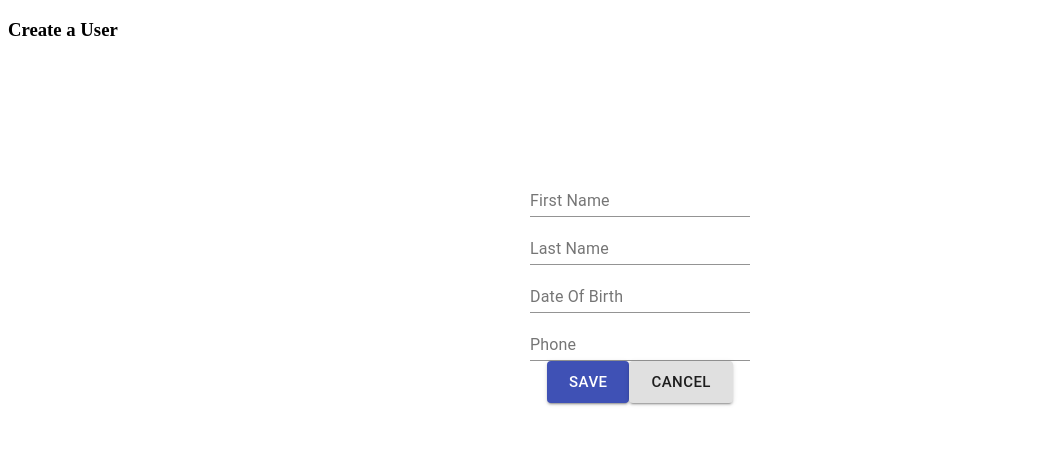
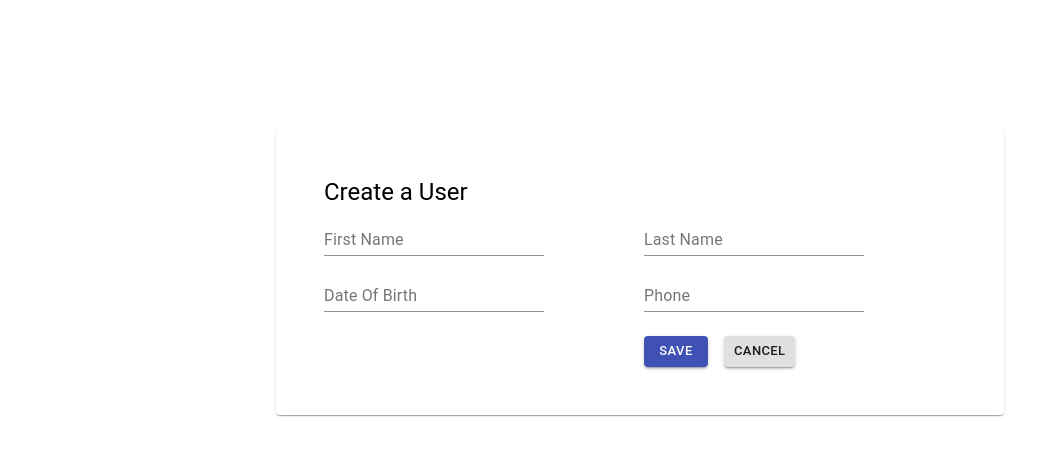
Before and after one commit to i-mckinney/regulatory-dashboard, a React (Create React App) app in the folder userapp/: page /user/new in a window 1280 px wide. Shown: the top 456 px of the page, without its empty margins (0-1059 px from the left). Built offline with nearby package versions, Linux system fonts and the light colour scheme.

Commit message:
Refactor UserForm

```diff
--- a/userapp/src/components/user/UserCreate.js
+++ b/userapp/src/components/user/UserCreate.js
@@ -26,8 +26,7 @@ const UserCreate = (props) => {
 
     return (
     <div>
-        <h3>Create a User</h3>
-        <UserForm initialUser={initialUser} onSubmit={onSubmit} />
+        <UserForm header="Create a User" initialUser={initialUser} onSubmit={onSubmit} />
     </div>
     )
 }
--- a/userapp/src/components/user/UserForm.js
+++ b/userapp/src/components/user/UserForm.js
@@ -1,13 +1,29 @@
 import React, { useState } from 'react'
-import { makeStyles, Button, Grid }  from '@material-ui/core'
+import { makeStyles, Button, Grid, Typography }  from '@material-ui/core'
 import HelixTextField from '../controls/HelixTextField'
 
 // Styling used for MaterialUI
 const userFormStyles = makeStyles(() => ({
-    userForm: {
+    userFormStyle: {
         marginTop: '8rem',
         width: '50%',
         margin: 'auto',
+        boxShadow: '0px 2px 1px -1px rgba(0, 0, 0, 0.2), 0px 1px 1px 0px rgba(0, 0, 0, 0.14), 0px 1px 3px 0px rgba(0, 0, 0, 0.12)',
+        transition: 'box-shadow 280ms cubic-bezier(0.4, 0, 0.2, 1)',
+        display: 'block',
+        position: 'relative',
+        padding: '48px',
+        borderRadius: '4px',
+    },
+    buttonStyle: {
+        '& button': {
+            marginTop: '16px',
+            marginRight: '16px',
+        },
+        '& a': {
+            marginTop: '16px',
+            marginRight: '16px',
+        }
     },
 }));
 
@@ -17,7 +33,7 @@ const userFormStyles = makeStyles(() => ({
  * @return {JSX} UserForm site with input form to fill in
  * routed at /user/new
  */
-const UserForm = ({ initialUser, onSubmit}) => {
+const UserForm = ({ initialUser, header, onSubmit}) => {
     // Set user with preset empty data for user creation e.g. { FirstName: "", LastName: "", ...}
     const [user, setUser] = useState(initialUser)
 
@@ -35,49 +51,15 @@ const UserForm = ({ initialUser, onSubmit}) => {
     const handleInputChange = (event) => {
         const { name, value } = event.target
         setUser({ ...user, [name]: value })
-        // validate(name, value)
+        validate(name, value)
     }
 
     /**
-     * TODO: Function will need to change
      * @param {string} name represent accessor of the object
      * @param {string} value represent the keyboard input value from the event object
      */
-    // const validate = (name, value) => {
-    //     switch(name) {
-    //         case "FirstName":
-    //             if(value.length > 3) {
-    //                 console.log("no name")
-    //                 setErrors({ ...user, [name]: ""})
-    //             } else {
-    //                 setErrors({ ...user, [name]: "First name cannot be empty"})
-    //             }
-    //             break
-    //         case "LastName":
-    //             if(value.length > 3) {
-    //                 setErrors({ ...user, [name]: ""})
-    //             } else {
-    //                 setErrors({ ...user, [name]: "Last name cannot be empty"})
-    //             }
-    //             break
-    //         case "DateOfBirth":
-    //             if(value.length === 8) {
-    //                 setErrors({ ...user, [name]: ""})
-    //             } else {
-    //                 setErrors({ ...user, [name]: "Date of Birth should be  MMDDYYYY"})
-    //             }
-    //             break
-    //         case "Phone":
-    //             if(value.length === 10) {
-    //                 setErrors({ ...user, [name]: ""})
-    //             } else {
-    //                 setErrors({ ...user, [name]: "Phone must have length of 10"})
-    //             }
-    //             break
-    //         default:
-    //             break
-    //     }
-    // }
+    const validate = (name, value) => {
+    }
 
     /**
      * @param {Object} event the event object
@@ -90,11 +72,13 @@ const UserForm = ({ initialUser, onSubmit}) => {
 
     return (
     <div>
-        <form className={userFormClasses.userForm} autoComplete="off" onSubmit={onSubmitForm}>
+        <form className={userFormClasses.userFormStyle} autoComplete="off" onSubmit={onSubmitForm}>
+            <Typography variant="h5" component="h2">{header}</Typography>
             <Grid container
-                direction="column"
-                justify="center"
-                alignItems="center">
+                direction="row"
+                justify="flex-start"
+                alignItems="flex-start"
+                spacing={1}>
                 <Grid item xs={6}>
                     <HelixTextField
                     name='FirstName'
@@ -102,7 +86,6 @@ const UserForm = ({ initialUser, onSubmit}) => {
                     value={user.FirstName}
                     onChange={handleInputChange}
                     />
-                    {errors.FirstName.length > 0 && <span className='error'>{errors.FirstName}</span>}
                 </Grid>
                 <Grid item xs={6}>
                     <HelixTextField
@@ -111,7 +94,6 @@ const UserForm = ({ initialUser, onSubmit}) => {
                     value={user.LastName}
                     onChange={handleInputChange}
                     />
-                    {errors.LastName.length > 0 && <span className='error'>{errors.LastName}</span>}
                 </Grid>
                 <Grid item xs={6}>
                     <HelixTextField
@@ -120,7 +102,6 @@ const UserForm = ({ initialUser, onSubmit}) => {
                     value={user.DateOfBirth}
                     onChange={handleInputChange}
                     />
-                    {errors.DateOfBirth.length > 0 && <span className='error'>{errors.DateOfBirth}</span>}
                 </Grid>
                 <Grid item xs={6}>
                     <HelixTextField
@@ -129,26 +110,24 @@ const UserForm = ({ initialUser, onSubmit}) => {
                     value={user.Phone}
                     onChange={handleInputChange}
                     />
-                    {errors.Phone.length > 0 && <span className='error'>{errors.Phone}</span>}
                 </Grid>
-                <Grid item xs={6}>
-                    <div>
+                <Grid item xs></Grid>
+                <Grid item xs={6} className={userFormClasses.buttonStyle}>
                     <Button
                     color="primary"
                     variant="contained"
                     type="submit"
-                        size="large">
+                    size="small">
                         Save
                     </Button>
                     <Button
                     color="default"
                     variant="contained"
                     type="cancel"
-                        size="large"
+                    size="small"
                     href="/">
                         Cancel
                     </Button>
-                    </div>
                 </Grid>
             </Grid>
         </form>
```
Lines whose indentation alone changed are shown as unchanged.
